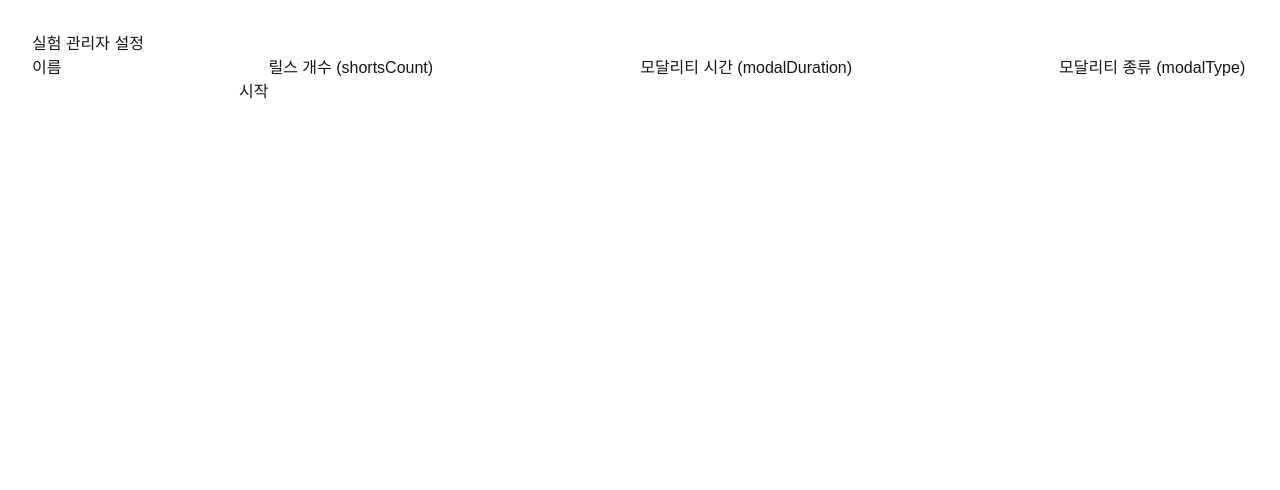
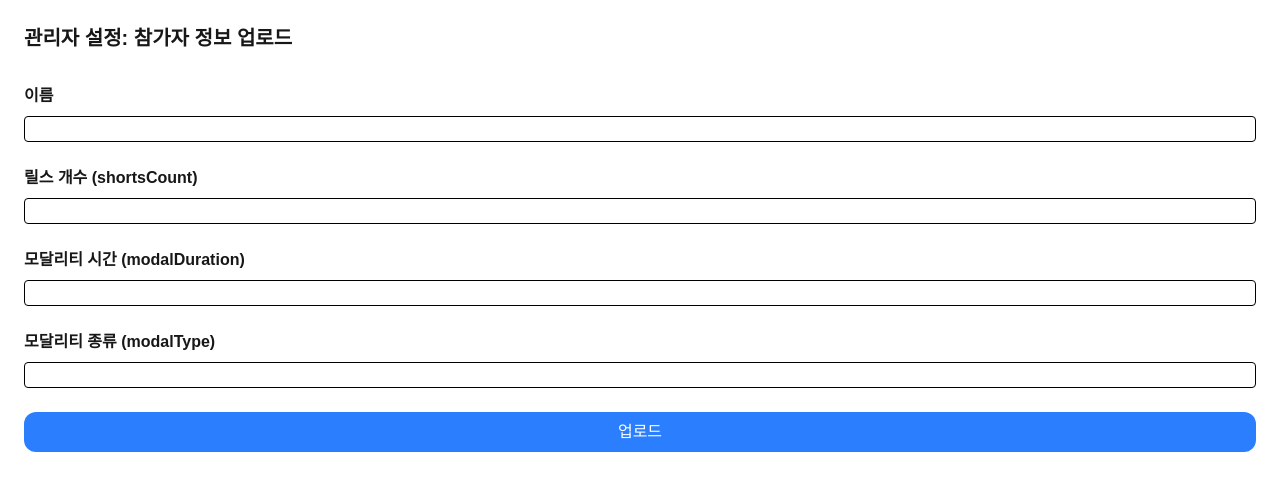
Before and after one commit to spiritstone/intervention-site-test, a Next.js app: page /admin in a window 1280 px wide. Shown: the top 490 px of the page. Built offline with nearby package versions, Linux system fonts and the light colour scheme.

Commit message:
set: set supabase

```diff
--- a/package.json
+++ b/package.json
@@ -9,6 +9,7 @@
     "lint": "next lint"
   },
   "dependencies": {
+    "@supabase/supabase-js": "^2.50.3",
     "firebase": "^11.9.1",
     "next": "15.3.3",
     "react": "^19.0.0",
--- a/src/app/admin/logs/page.tsx
+++ b/src/app/admin/logs/page.tsx
@@ -1,7 +1,7 @@
 "use client";
 import { useEffect, useState } from "react";
 import { collection, getDocs } from "firebase/firestore";
-import { db } from "../../utils/firebase"; // Firebase 초기화된 객체
+import { db } from "../../utils/_firebase"; // Firebase 초기화된 객체
 import { ModalityType } from "../../types/modality";
 
 interface LogEntry {
--- a/src/app/admin/page.tsx
+++ b/src/app/admin/page.tsx
@@ -7,10 +7,13 @@ export default function AdminPage() {
   const router = useRouter();
   const [username, setUsername] = useState("");
   const [shortsCount, setShortsCount] = useState("");
-  const [modalDuration, setM] = useState("");
+  const [modalDuration, setModalDuration] = useState("");
   const [modalType, setModalType] = useState("");
+  const [uploading, setUploading] = useState(false);
 
-  const handleSubmit = () => {
+  const handleSubmit = async (e: React.FormEvent) => {
+    e.preventDefault();
+
     const nArray = shortsCount.split(",").map((v) => parseInt(v.trim(), 10));
     const mArray = modalDuration.split(",").map((v) => parseInt(v.trim(), 10));
     const qArray = modalType.split(",").map((v) => v.trim() as ModalityType);
@@ -35,6 +38,37 @@ export default function AdminPage() {
       alert("배열의 길이는 같아야 합니다.");
       return;
     }
+    try {
+      setUploading(true);
+      console.log("### Uploading:", uploading);
+      // supabase 업로드
+      await fetch("/api/upload", {
+        method: "POST",
+        headers: { "Content-Type": "application/json" },
+        body: JSON.stringify({
+          username,
+          shortsCount: nArray,
+          modalDuration: mArray,
+          modalType: qArray,
+        }),
+      });
+      // 업로드 내용 콘솔
+      console.log(
+        "사용자 설정 업로드 (이름, 릴스 개수, 모달리티 시간, 모달리티 종류):",
+        { username, nArray, mArray, qArray }
+      );
+    } catch (error) {
+      console.error(error);
+      alert("업로드 실패. 다시 시도해주세요.\n" + error);
+    } finally {
+      // 업로드 후 상태 초기화
+      setUsername("");
+      setShortsCount("");
+      setModalDuration("");
+      setModalType("");
+      // 로딩 해제
+      setUploading(false);
+    }
 
     // 추후 Firebase 저장 혹은 localStorage 저장 가능
     localStorage.setItem(
@@ -47,35 +81,61 @@ export default function AdminPage() {
       })
     );
 
-    router.push("/admin/logs");
+    // router.push("/admin/logs");
   };
 
   return (
-    <div style={{ padding: 32 }}>
-      <h1>실험 관리자 설정</h1>
-      <label>
-        이름
-        <input value={username} onChange={(e) => setUsername(e.target.value)} />
-      </label>
-      <label>
-        릴스 개수 (shortsCount)
+    <div className="flex flex-col gap-8 p-6">
+      <div className="text-xl font-bold">관리자 설정: 참가자 정보 업로드</div>
+      <form onSubmit={handleSubmit} className="flex flex-col gap-6">
+        <div className="flex flex-col gap-2">
+          <div className="font-semibold">이름</div>
           <input
+            className="border-1 rounded-sm border-black"
+            type="text"
+            value={username}
+            onChange={(e) => setUsername(e.target.value)}
+            required
+          />
+        </div>
+        <div className="flex flex-col gap-2">
+          <div className="font-semibold"> 릴스 개수 (shortsCount)</div>
+          <input
+            className="border-1 rounded-sm border-black"
+            // type="text"
             value={shortsCount}
             onChange={(e) => setShortsCount(e.target.value)}
+            required
           />
-      </label>
-      <label>
-        모달리티 시간 (modalDuration)
-        <input value={modalDuration} onChange={(e) => setM(e.target.value)} />
-      </label>
-      <label>
-        모달리티 종류 (modalType)
+        </div>
+        <div className="flex flex-col gap-2">
+          <div className="font-semibold"> 모달리티 시간 (modalDuration)</div>
           <input
+            className="border-1 rounded-sm border-black"
+            // type="text"
+            value={modalDuration}
+            onChange={(e) => setModalDuration(e.target.value)}
+            required
+          />
+        </div>
+        <div className="flex flex-col gap-2">
+          <div className="font-semibold"> 모달리티 종류 (modalType)</div>
+          <input
+            className="border-1 rounded-sm border-black"
+            // type="text"
             value={modalType}
             onChange={(e) => setModalType(e.target.value)}
+            required
           />
-      </label>
-      <button onClick={handleSubmit}>시작</button>
+        </div>
+        <button
+          type="submit"
+          disabled={uploading}
+          className="rounded-xl bg-blue-500 text-white p-2"
+        >
+          {uploading ? "업로드 중..." : "업로드"}
+        </button>{" "}
+      </form>
     </div>
   );
 }
--- a/src/app/admin/upload/page.tsx
+++ b/src/app/admin/upload/page.tsx
@@ -1,6 +1,6 @@
 "use client";
 import { useState } from "react";
-import { db, storage } from "../../utils/firebase";
+import { db, storage } from "../../utils/_firebase";
 import { doc, setDoc } from "firebase/firestore";
 import { ref, uploadBytes, getDownloadURL } from "firebase/storage";
 
@@ -19,10 +19,11 @@ export default function UploadPage() {
 
     try {
       setUploading(true);
+      console.log("### Uploading:", uploading);
       const imageRef = ref(storage, `selfies/${name}_${Date.now()}.jpg`);
       const snapshot = await uploadBytes(imageRef, file);
       const downloadURL = await getDownloadURL(snapshot.ref);
-
+      console.log("#### upload info", { imageRef, snapshot, downloadURL });
       await setDoc(doc(db, "participants", name), {
         name,
         imageUrl: downloadURL,
@@ -44,35 +45,38 @@ export default function UploadPage() {
   };
 
   return (
-    <main style={{ padding: 32 }}>
-      <h1>참가자 정보 업로드</h1>
-      <form onSubmit={handleSubmit}>
-        <label>
-          이름: <br />
+    <div className="flex flex-col gap-8 p-6">
+      <div className="text-xl font-bold">참가자 정보 업로드</div>
+      <form onSubmit={handleSubmit} className="flex flex-col gap-6">
+        <div className="flex flex-col gap-2">
+          <div className="font-semibold">이름</div>
           <input
+            className="border-1 rounded-sm border-black"
             type="text"
             value={name}
             onChange={(e) => setName(e.target.value)}
             required
           />
-        </label>
-        <br />
-        <br />
-        <label>
-          사진 선택: <br />
+        </div>
+        <div>
+          <div className="font-semibold">사진 선택:</div>
           <input
+            className="border-1 rounded-sm border-black"
             type="file"
             accept="image/*"
             onChange={(e) => setFile(e.target.files?.[0] || null)}
             required
           />
-        </label>
-        <br />
-        <br />
-        <button type="submit" disabled={uploading}>
+        </div>
+
+        <button
+          type="submit"
+          disabled={uploading}
+          className="rounded-xl bg-blue-500 text-white p-2"
+        >
           {uploading ? "업로드 중..." : "업로드"}
         </button>
       </form>
-    </main>
+    </div>
   );
 }
--- /dev/null
+++ b/src/app/api/upload/route.ts
@@ -0,0 +1,33 @@
+// src/app/api/upload/route.ts
+import { NextRequest, NextResponse } from "next/server";
+import { supabase } from "../../utils/supabase";
+
+export async function POST(req: NextRequest) {
+  try {
+    const body = await req.json();
+
+    const { username, shortsCount, modalDuration, modalType } = body;
+
+    if (!username || !shortsCount || !modalDuration || !modalType) {
+      return NextResponse.json({ error: "Missing fields" }, { status: 400 });
+    }
+
+    // table name: participants
+    const { error } = await supabase.from("participants").insert({
+      username,
+      shorts_count: shortsCount,
+      modal_duration: modalDuration,
+      modal_type: modalType,
+    });
+
+    if (error) {
+      console.error("Supabase insert error:", error);
+      return NextResponse.json({ error: error.message }, { status: 500 });
+    }
+
+    return NextResponse.json({ message: "업로드 성공" }, { status: 200 });
+  } catch (err: any) {
+    console.error("API Error:", err);
+    return NextResponse.json({ error: err.message }, { status: 500 });
+  }
+}
--- /dev/null
+++ b/src/app/utils/supabase.ts
@@ -0,0 +1,6 @@
+import { createClient } from "@supabase/supabase-js";
+
+const supabaseUrl = process.env.NEXT_PUBLIC_SUPABASE_URL!;
+const supabaseAnonKey = process.env.NEXT_PUBLIC_SUPABASE_ANON_KEY!;
+
+export const supabase = createClient(supabaseUrl, supabaseAnonKey);
```
Also changed, not shown: src/app/utils/_firebase.ts (renamed from src/app/utils/firebase.ts), 1 other file (tests, documents, lock files or other folders). Lines whose indentation alone changed are shown as unchanged.
